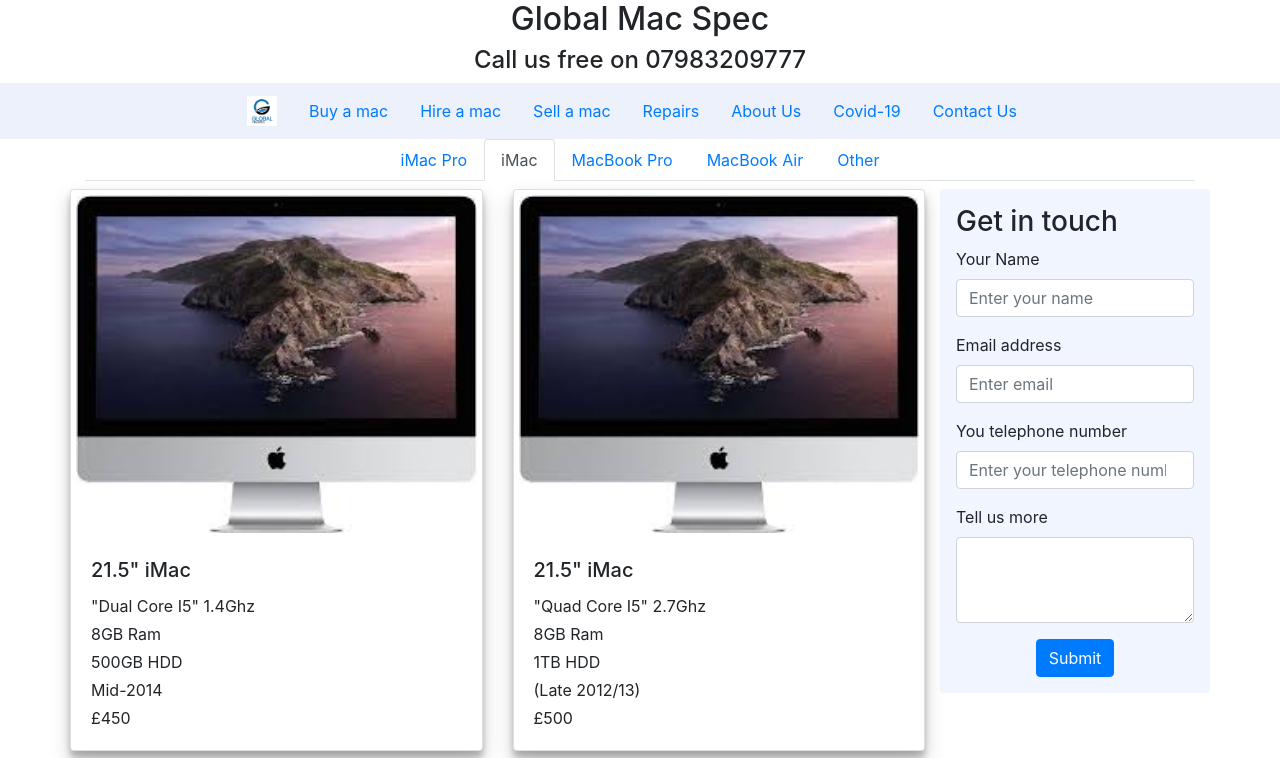
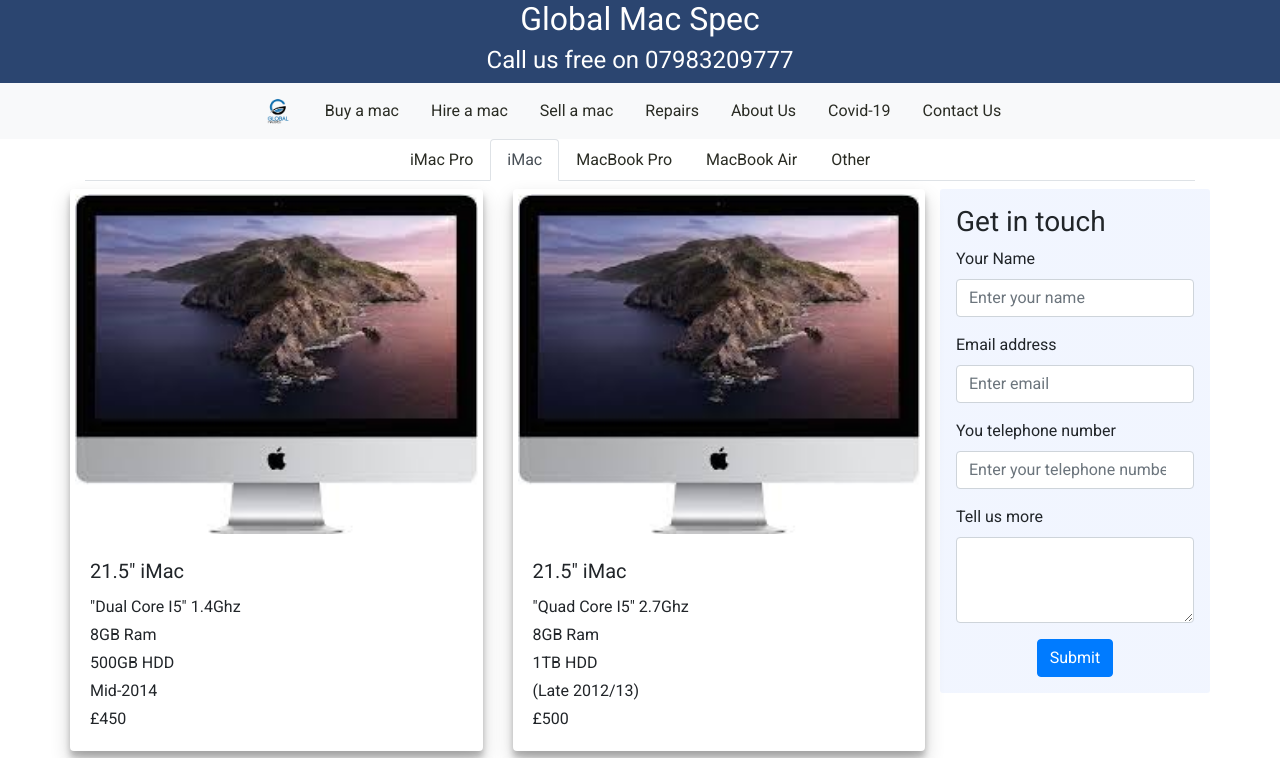
Before and after one commit to neroshan12/global-mac-spec-website, a React (Create React App) app: page /buy in a window 1280 px wide. Shown: the top 758 px of the page. Built offline with nearby package versions, Linux system fonts and the light colour scheme; no server answers.

Commit message:
Fix colour scheme and typography

```diff
--- a/public/index.html
+++ b/public/index.html
@@ -21,6 +21,13 @@
       work correctly both with client-side routing and a non-root public URL.
       Learn how to configure a non-root public URL by running `npm run build`.
     -->
+    <link rel="preconnect" href="https://fonts.gstatic.com" />
+    <link rel="preconnect" href="https://fonts.gstatic.com" />
+    <link rel="preconnect" href="https://fonts.gstatic.com" />
+    <link
+      href="https://fonts.googleapis.com/css2?family=Roboto:ital,wght@0,400;1,300&display=swap"
+      rel="stylesheet"
+    />
     <title>Global Mac Spec</title>
   </head>
   <body>
--- a/src/App.scss
+++ b/src/App.scss
@@ -1,4 +1,8 @@
 @import "~bootstrap/scss/bootstrap";
+$primary-blue: #2b4570;
+$text-color: #fff;
+$secondary: #f8f9fa;
+$secondary-blue: #bfd7ea;
 
 .App {
   // .footer-container {
@@ -8,4 +12,36 @@
   //   padding-right: 12rem;
   //   padding-left: 12rem;
   // }
+  background-color: white;
 }
+
+body {
+  font-family: "Roboto", sans-serif;
+}
+
+.card {
+  background-color: #fff;
+  // color: #3bba9c;
+  border: none;
+}
+
+.bg-light {
+  background-color: $secondary;
+}
+
+.heading-container {
+  background: $primary-blue !important;
+}
+
+.footer-message-container {
+  background: $primary-blue;
+  color: $text-color;
+}
+
+.footer-box {
+  background: $secondary;
+}
+
+.form-container {
+  background-color: $secondary-blue;
+}
--- a/src/Components/Footer/footer.scss
+++ b/src/Components/Footer/footer.scss
@@ -40,7 +40,7 @@
 }
 
 .footer-message-container {
-  margin-top: 1rem;
+  padding-top: 1rem;
   display: flex;
   flex-direction: column;
   align-items: center;
--- a/src/Components/Heading/heading.scss
+++ b/src/Components/Heading/heading.scss
@@ -4,6 +4,8 @@
   // justify-content: space-between;
   // padding-top: 1rem;
   // padding-bottom: 1rem;
+  // background: #2b4570;
+  color: white;
 }
 
 .gms-logo {
--- a/src/Components/NavBar/index.js
+++ b/src/Components/NavBar/index.js
@@ -10,7 +10,7 @@
       <Navbar.Collapse id="basic-navbar-nav">
         <Navbar.Brand as={Link} to="/">
           <img
-            src={process.env.PUBLIC_URL + "static/global-macspec-logo.jpg"}
+            src={process.env.PUBLIC_URL + "static/global-macspec-logo.png"}
             width="30"
             height="30"
             className="d-inline-block align-top"
--- a/src/Components/NavBar/nav.scss
+++ b/src/Components/NavBar/nav.scss
@@ -7,10 +7,16 @@
 }
 
 .navbar {
-  background: linear-gradient(
-    90deg,
-    rgba(190, 210, 255, 0.21052170868347342) 100%,
-    rgba(2, 0, 36, 1) 100%,
-    rgba(255, 255, 255, 1) 100%
-  );
+  background: #e83151;
 }
+
+.navbar-brand {
+  margin-left: 1rem;
+  @media (min-width: 992px) {
+    margin-left: 0rem;
+  }
+}
+
+.nav-link {
+  color: #2a2c24;
+}
--- a/src/Containers/AboutUs/index.js
+++ b/src/Containers/AboutUs/index.js
@@ -12,7 +12,7 @@
         <Container>
           <Row>
             <Col>
-              <p className="strong">GLOBAL MACSPEC STOCK</p>
+              <h3>GLOBAL MACSPEC STOCK</h3>
               <p>
                 We stock just about every Apple Mac conceivable! Our range is
                 extensive, to say the least. If you require the highest spec Mac
@@ -32,7 +32,7 @@
 
           <Row>
             <Col>
-              <p className="strong">Terms of Sale</p>
+              <h3>Terms of Sale</h3>
               <p>
                 Global Macspec offer a 14 Days Non-Consumable Warranty unless
                 otherwise agreed or stated within your invoice. This warranty
@@ -63,7 +63,7 @@
 
           <Row>
             <Col>
-              <p className="strong">Terms of repair</p>
+              <h3>Terms of repair</h3>
               <p>
                 Please note that all quotes are made an assessment diagnosis
                 based on customer advice. Further technical investigation and
@@ -99,7 +99,7 @@
           </Row>
           <Row>
             <Col>
-              <p className="strong">Delivery</p>
+              <h3 className="strong">Delivery</h3>
               <p>
                 All our items are delivered by courier (DPD or DHL Express
                 Delivery Services) or by post to the delivery address provided
--- a/src/Containers/ContactUs/index.js
+++ b/src/Containers/ContactUs/index.js
@@ -12,29 +12,29 @@
             <h1>Contact Us</h1>
           </Col>
           <Col sm={12}>
-            <h6>Where are we?</h6>
+            <h4>Where are we?</h4>
             <p>69-77 High Street, Croydon, CR0 1QQ</p>
             <Map />
           </Col>
         </Row>
         <Row>
           <Col>
-            <h6>Openning Times</h6>
+            <h4>Opening Times</h4>
             <p>Monday - Saturday</p>
-            <h6>Sunday</h6>
             <p>10am - 7pm</p>
+            <h4>Sunday</h4>
             <p>11am - 4pm</p>
           </Col>
         </Row>
         <Row>
           <Col>
-            <h6>Train station</h6>
+            <h4>Train station</h4>
             <p>We're a short walk away from East Croydon station.</p>
           </Col>
         </Row>
         <Row>
           <Col>
-            <h6>Routes</h6>
+            <h4>Routes</h4>
             <p></p>
           </Col>
         </Row>
--- a/src/Containers/Repairs/index.js
+++ b/src/Containers/Repairs/index.js
@@ -48,6 +48,9 @@
             <p>Screen repair from only £199</p>
           </Col>
         </Row>
+        <div className="notice">
+          We are happy to do call out repairs at your convenience.
+        </div>
         <Quote />
       </Container>
       <Footer />
--- a/src/Containers/Repairs/repairs.scss
+++ b/src/Containers/Repairs/repairs.scss
@@ -22,3 +22,8 @@
 h1 {
   text-align: center;
 }
+
+.notice {
+  text-align: center;
+  // change later
+}
```
Also changed, not shown: public/static/global-macspec-logo.png (added).
